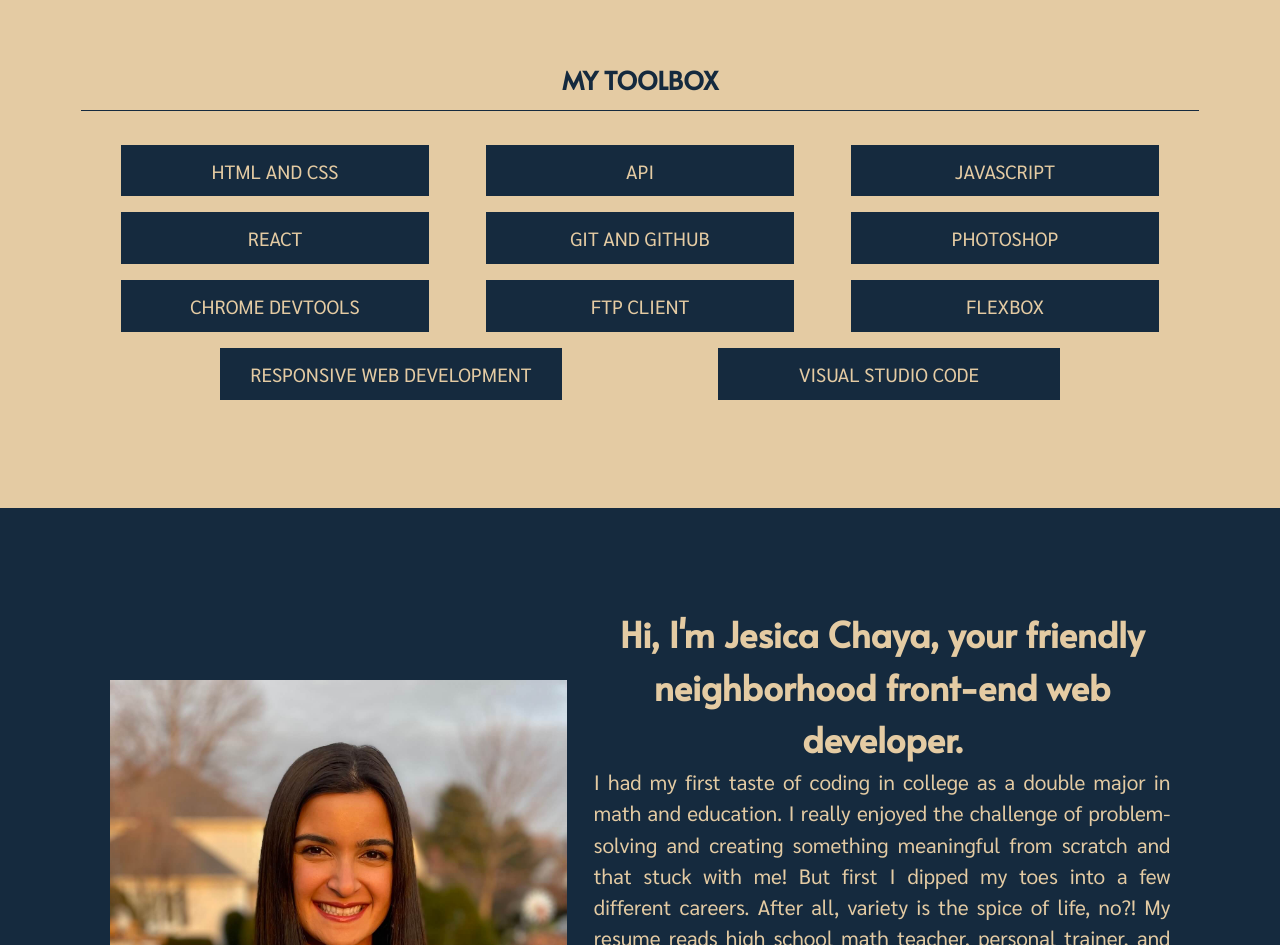
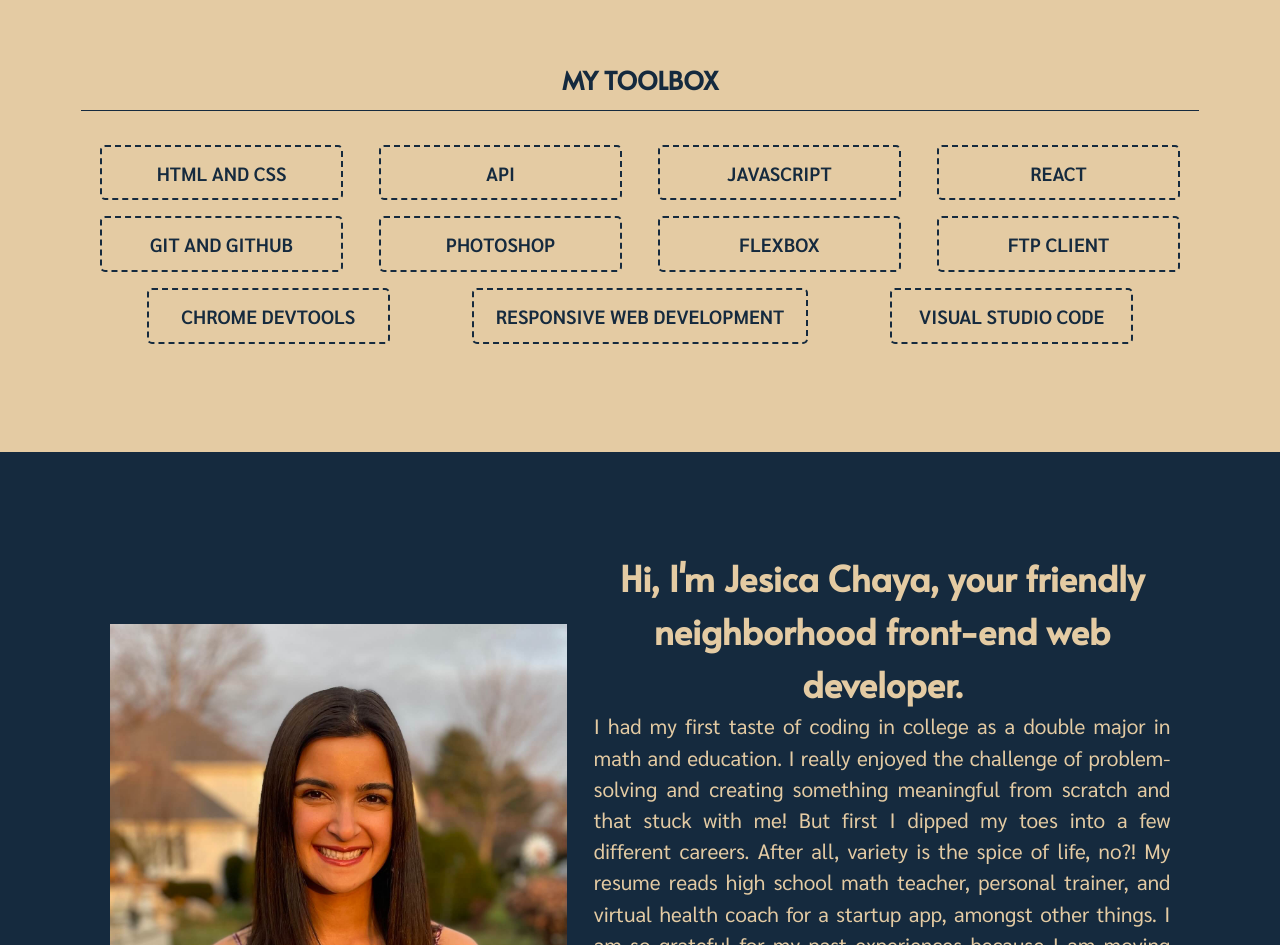
Before and after one commit to jesicachaya/portfolio-website, a website built with Parcel: page index.html in a window 1280 px wide. Shown: the part 2060-3005 px from the top of the page. Built offline with nearby package versions, Linux system fonts and the light colour scheme.

Commit message:
Updated skills section CSS styles from dark background to a dotted or dashed border and more skills tto the line when viewing on a desktop

```diff
--- a/css/main.css
+++ b/css/main.css
@@ -337,33 +337,6 @@ h1 span {
   width: 100%;
 }
 
-.skills {
-  margin-bottom: 80px;
-}
-
-.skills, .projects {
-  display: flex;
-  flex-flow: row wrap;
-  justify-content: center;
-}
-
-.skills ul {
-  padding: 0;
-  width: 100%;
-  margin: 16px 0 5px 0;
-}
-
-.skills ul .skill {
-  background-color: #152a3e;
-  line-height: 2.6em;
-  margin: 10px 0;
-  text-transform: uppercase;
-  font-weight: 400;
-  font-size: 1em;
-  padding: 0px 15px;
-  color: #e4cba3;
-}
-
 .projects {
   margin-top: 40px;
 }
@@ -373,10 +346,6 @@ h1 span {
   justify-content: center;
   flex-flow: row wrap;
   align-items: center;
-}
-
-h3 .projects-header {
-
 }
 
 .portfolio-piece {
@@ -415,6 +384,35 @@ h3 .projects-header {
   background: #ea9ea2;
   border-radius: 30px;
   padding: 10px 10px 13px 10px;
+}
+
+.skills {
+  margin-bottom: 80px;
+}
+
+.skills, .projects {
+  display: flex;
+  flex-flow: row wrap;
+  justify-content: center;
+}
+
+.skills ul {
+  padding: 0;
+  width: 100%;
+  margin: 16px 0 5px 0;
+}
+
+.skills ul .skill {
+  /*background-color: #152a3e;*/
+  line-height: 2.6em;
+  margin: 10px 0;
+  text-transform: uppercase;
+  font-weight: 500;
+  font-size: 1em;
+  padding: 0px 15px;
+  color: #152a3e;
+  border: 2px dotted #152a3e;
+  border-radius: 5px;
 }
 
 
@@ -658,26 +656,6 @@ h1 span {
   width: 97%;
 }
 
-.skills ul {
-  display: flex;
-  flex-flow: row wrap;
-  justify-content: space-evenly;
-  width: 100%;
-}
-
-.skills ul .skill {
-  line-height: 2.5em;
-  margin: 8px 0;
-  font-size: 1.1em;
-  padding: 0px 10px;
-  width: 25%;
-}
-
-#responsive,
-#visual-studio {
-  width: 41%;
-}
-
 .portfolio-piece {
   width: 45%;
   align-items: center;
@@ -697,6 +675,27 @@ h1 span {
 
 .projects .project-link{
   font-size: 1.1em;
+}
+
+.skills ul {
+  display: flex;
+  flex-flow: row wrap;
+  justify-content: space-evenly;
+  width: 100%;
+}
+
+.skills ul .skill {
+  line-height: 2.5em;
+  margin: 8px 0;
+  font-size: 1.1em;
+  padding: 0px 10px;
+  width: 25%;
+  border: 2px dashed #152a3e;
+}
+
+#responsive,
+#visual-studio {
+  width: 40%;
 }
 
 
@@ -831,16 +830,6 @@ h1 span {
 
 /* WORK */
 
-.skills ul .skill {
-  line-height: 2.7em;
-  font-size: 1.2em;
-}
-
-#responsive,
-#visual-studio {
-  width: 28%;
-}
-
 .projects {
   display: flex;
   flex-flow: row wrap;
@@ -868,6 +857,23 @@ h1 span {
 .projects .project-link:hover {
   background: #f8cacd;
 }
+
+
+.skills ul .skill {
+  line-height: 2.7em;
+  font-size: 1.2em;
+  font-weight: 600;
+  width: 19%;
+}
+
+#responsive {
+  width: 27%
+}
+
+#visual-studio {
+  width: 19%;
+}
+
 
 /* ABOUT ME */
 
--- a/index.html
+++ b/index.html
@@ -164,9 +164,9 @@
             <li class="skill">React</li>
             <li class="skill">Git and GitHub</li>
             <li class="skill">Photoshop</li>
+            <li class="skill">Flexbox</li>
+            <li class="skill">FTP Client</li>
             <li class="skill">Chrome DevTools</li>
-            <li class="skill">FTP Client</li>
-            <li class="skill">Flexbox</li>
             <li class="skill" id="responsive">Responsive Web Development</li>
             <li class="skill" id="visual-studio">Visual Studio Code</li>
           </ul>
```
